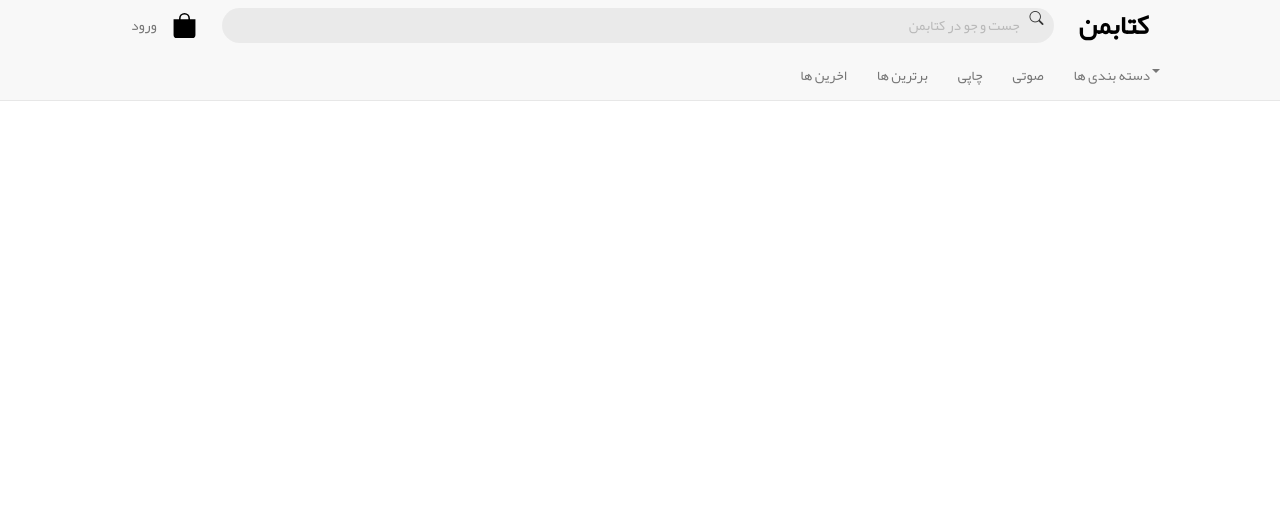
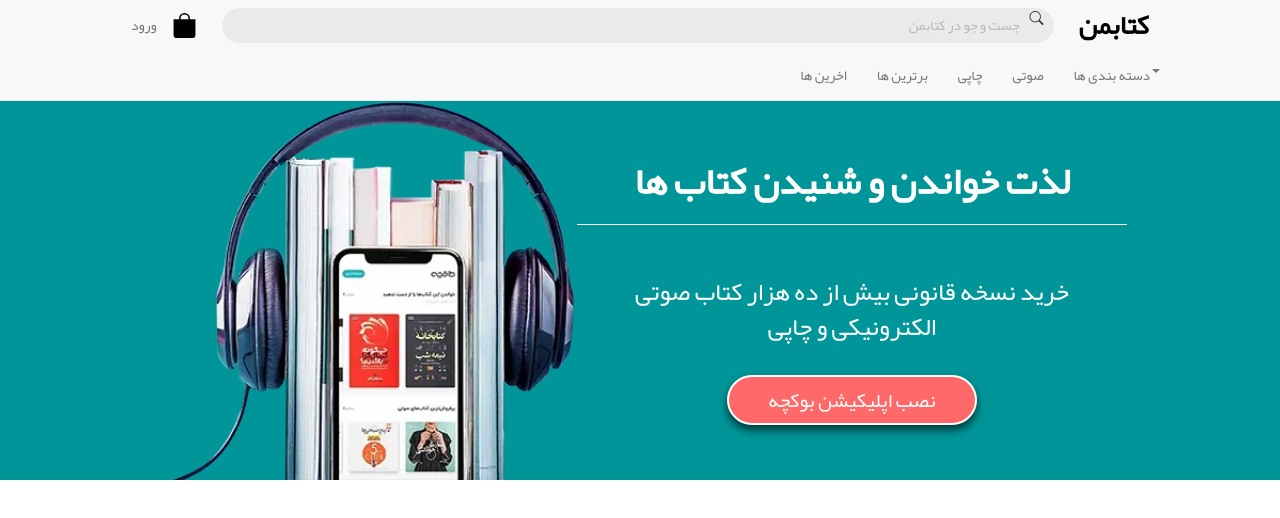
Before and after one commit to m1javad/library, a website built with webpack: page dist/index.html in a window 1280 px wide. Shown: the top 518 px of the page. Built offline with nearby package versions, Linux system fonts and the light colour scheme.

Commit message:
top banner added

```diff
--- a/components/headerandnavbar/mobileV.js
+++ b/components/headerandnavbar/mobileV.js
@@ -74,6 +74,8 @@
     function mobilestyleadd(){
         if(mobilestyleadded==1){return}
         else{
+            topbannermobileactive();
+
             applyStyles1();
             applyStyles2();
             mobilestyleadded = 1
@@ -84,9 +86,11 @@
     function mobilestyleremove(){
         if(mobilestyleremoved==1){return}
         else{
+            topbannermobiledeactive();
+
             closenav();
-            removeStyles1()
-            removeStyles2()
+            removeStyles1();
+            removeStyles2();
             mobilestyleremoved = 1
             mobilestyleadded = 0
 
@@ -111,11 +115,9 @@
 }
 
 function opennav(){
-
     movefunc.moveAllElements("mainitems","navbarcollapse");
     document.getElementById("burgermenu").style.right='0'
     document.getElementById("Blurwhole").style.display='flex'
-    document.getElementById("navbarfixed").style.position='static'
     document.getElementById("closebtn").style.display='flex'
 
 
@@ -124,10 +126,100 @@
     movefunc.moveAllElements("navbarcollapse","mainitems",);
     document.getElementById("burgermenu").style.right='-280px'
     setTimeout(function(){document.getElementById("Blurwhole").style.display='none'
-    document.getElementById("navbarfixed").style.position='fixed'
     document.getElementById("closebtn").style.display='none'}, 300);
 }
 
+function topbannermobileactive() {
+    const bannercontainer = document.querySelector('.bannercontainer');
+    const bannercontant = document.querySelector('.bannercontant');
+    const bannertextsection = document.querySelector('.bannertextsection');
+    const bannerline = document.querySelector('.bannerline');
+    const bannertitle = document.querySelector('.bannertitle');
+    const bannertext = document.querySelector('.bannertext');
+    const bannerappinstall = document.querySelector('.bannerappinstall');
+    const bannerbutton = document.querySelector('.bannerbutton');
+    const imagecontainer = document.querySelector('.imagecontainer');
+
+    bannercontainer.style.alignItems = 'flex-end';
+    bannercontainer.style.height = '180px';
+
+    bannercontant.style.alignItems = 'flex-end';
+
+    bannertextsection.style.padding = '10px';
+    bannertextsection.style.paddingBottom = '0';
+    bannertextsection.style.height = '180px';
+    bannertextsection.style.width = '200px';
+    bannertextsection.style.gap = '0px';
+
+
+    bannerline.style.width = '50px';
+    bannerline.style.margin = '5px';
+
+
+    bannertitle.style.textAlign = 'center';
+    bannertitle.style.fontSize = '20px';
+
+
+
+    bannertext.style.fontSize = '12px';
+    bannertext.style.lineHeight = '15px';
+
+    bannerappinstall.style.marginTop = '3px';
+
+    bannerbutton.style.width = '120px';
+    bannerbutton.style.height = '30px';
+    bannerbutton.style.padding = '2px 4px';
+    bannerbutton.style.border = '1px solid #FFFFFF';
+    bannerbutton.style.fontSize = '10px';
+
+    imagecontainer.style.height = '150px';
+  }
+  function topbannermobiledeactive() {
+    const bannercontainer = document.querySelector('.bannercontainer');
+    const bannercontant = document.querySelector('.bannercontant');
+    const bannertextsection = document.querySelector('.bannertextsection');
+    const bannerline = document.querySelector('.bannerline');
+    const bannertitle = document.querySelector('.bannertitle');
+    const bannertext = document.querySelector('.bannertext');
+    const bannerappinstall = document.querySelector('.bannerappinstall');
+    const bannerbutton = document.querySelector('.bannerbutton');
+    const imagecontainer = document.querySelector('.imagecontainer');
+
+    bannercontainer.style.alignItems = 'center';
+    bannercontainer.style.height = '380px';
+
+    bannercontant.style.alignItems = 'center';
+
+    bannertextsection.style.padding = 'unset';
+    bannertextsection.style.paddingBottom = 'unset';
+    bannertextsection.style.height = 'unset';
+    bannertextsection.style.width = 'unset';
+    bannertextsection.style.gap = '15px';
+
+
+    bannerline.style.width = '550px';
+    bannerline.style.margin = 'unset';
+
+
+    bannertitle.style.textAlign = 'unset';
+    bannertitle.style.fontSize = '38px';
+
+
+
+    bannertext.style.fontSize = '25px';
+    bannertext.style.lineHeight = '35px';
+
+    bannerappinstall.style.marginTop = '5px';
+
+    bannerbutton.style.width = `250px`;
+    bannerbutton.style.height = '50px';
+    bannerbutton.style.padding = '8px 30px';
+    bannerbutton.style.border = '2px solid #FFFFFF';
+    bannerbutton.style.fontSize = '20px';
+
+    imagecontainer.style.height = '380px';
+
+  }
 
 
 
@@ -139,4 +231,3 @@
 
 
 export default {applyStylesOnScreenSize,opennav,closenav};
-;
--- /dev/null
+++ b/components/mainsection/topbanner/topbanner.js
@@ -0,0 +1,43 @@
+function topbannercreate(){
+    const Mainsection =document.getElementById("mainsection");
+    const photosection=document.createElement("div");
+    const bannertextsection=document.createElement("div");
+    const bannercontainer=document.createElement("div");
+    bannercontainer.classList.add('bannercontainer');
+    bannertextsection.classList.add('bannertextsection');
+    photosection.classList.add('photosection');
+    const bannercontant=document.createElement("div");
+    bannercontant.classList.add('bannercontant');
+    bannercontant.appendChild(photosection);
+    bannercontant.appendChild(bannertextsection);
+    bannercontainer.appendChild(bannercontant);
+    Mainsection.appendChild(bannercontainer);
+    const bannertitle = "لذت خواندن و شنیدن کتاب ها"
+    const bannertext = '<p><br> خرید نسخه قانونی بیش از ده هزار کتاب صوتی الکترونیکی و چاپی </br></p>'
+    const bannerinstallbuttontext = "نصب اپلیکیشن بوکچه"
+    const lineimagesrc = "images/whiteline.png"
+    const bannerimagesrc ="images/bannerphoto.webp"
+    const banneritems = {
+        Mainsection,photosection,bannertextsection,bannertitle,bannertext,
+        bannerinstallbuttontext,lineimagesrc,bannerimagesrc,bannercontainer}
+    return{banneritems}
+}
+
+function loadtopbannercontent(){
+    const el=topbannercreate();
+    el.banneritems.bannertextsection.innerHTML=`
+    <div class="bannertitle">${el.banneritems.bannertitle}</div>
+    <img src='${el.banneritems.lineimagesrc}' class="bannerline">
+    <div class="bannertext" >${el.banneritems.bannertext}</div>
+    <div class="bannerappinstall"><button class="bannerbutton">${el.banneritems.bannerinstallbuttontext}</button></div>
+    `
+    el.banneritems.photosection.innerHTML=`
+    <div class="imagecontainer"><img class="bannerimage"src="${el.banneritems.bannerimagesrc}"></div>
+    `
+}
+
+
+/*mobile styles*/
+
+
+export default loadtopbannercontent;
--- a/src/index.js
+++ b/src/index.js
@@ -1,5 +1,6 @@
 import LoadMobilePage from "../components/headerandnavbar/mobileV";
 import category from "../components/headerandnavbar/dropdownmenu";
+import loadtopbannercontent from "../components/mainsection/topbanner/topbanner";
 /*disable closing drop down onclick */
 
 $(document).on('click', 'nav .dropdown-menu', function (e) {
@@ -10,4 +11,5 @@
   });
 
   category();
+  loadtopbannercontent();
   LoadMobilePage.applyStylesOnScreenSize();
```
Also changed, not shown: components/mainsection/topbanner/bannertexts.txt (added), dist/images/bannerphoto.webp (added), dist/images/whiteline.png (added), dist/index.html, dist/main.js, dist/styles.css.
